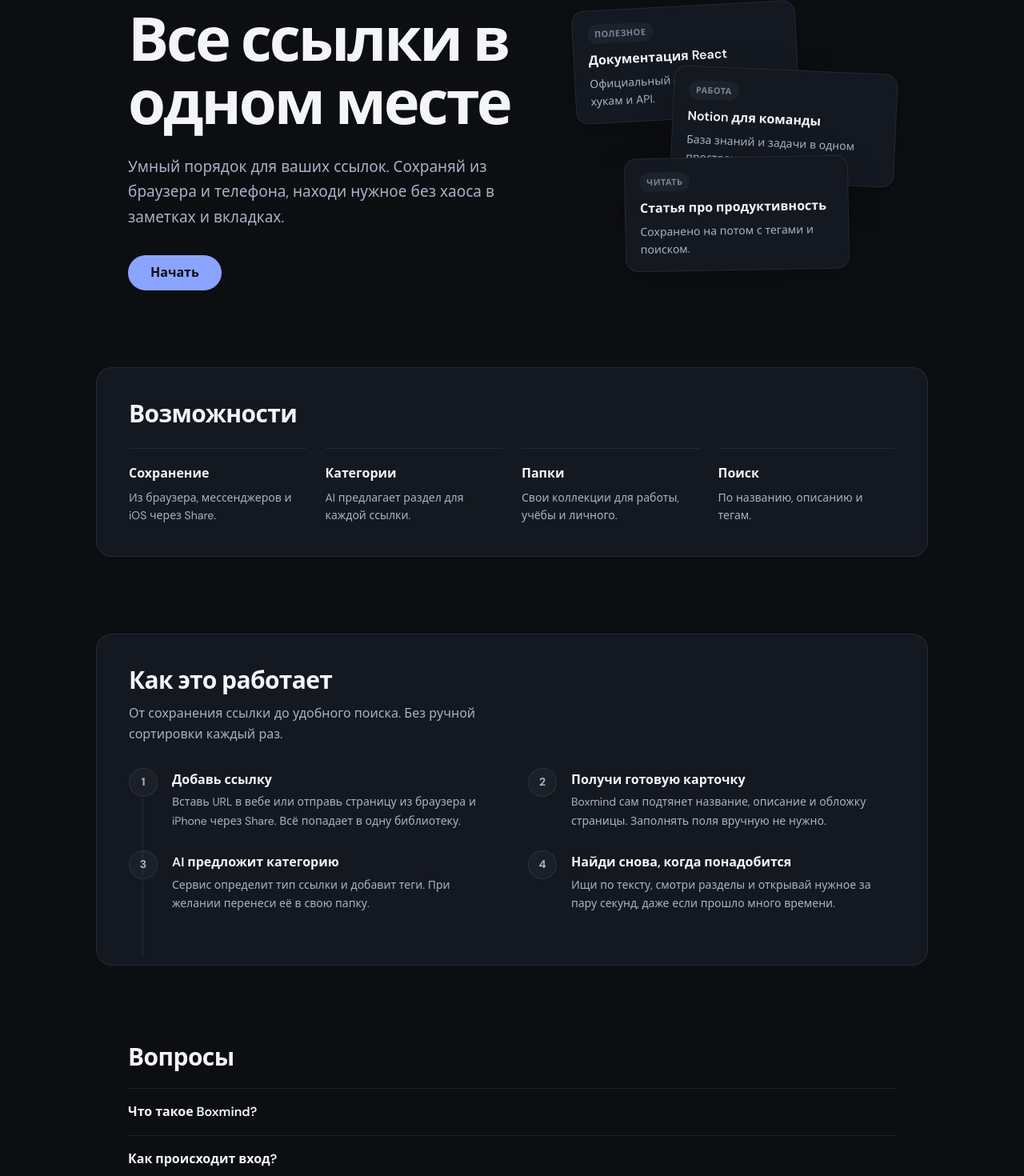
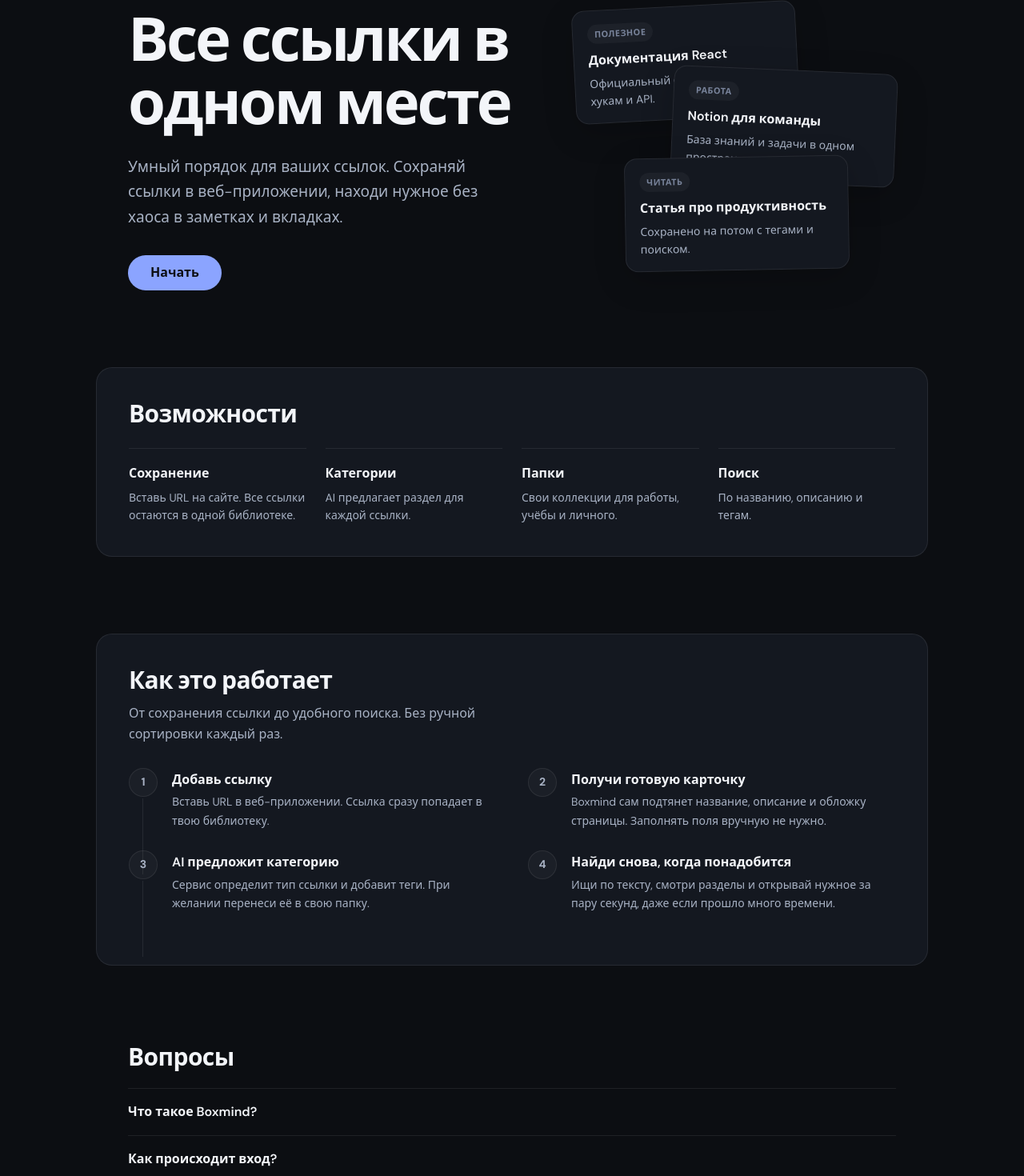
Before and after one commit to orphan433-code/boxmind, a React (Vite) app in the folder web/: page / in a window 1280 px wide. Shown: the part 166-1636 px from the top of the page at 80% size. Built offline with nearby package versions, Linux system fonts and the light colour scheme; no server answers.

Commit message:
UPD YAML

```diff
--- a/web/index.html
+++ b/web/index.html
@@ -7,7 +7,7 @@
     <meta name="color-scheme" content="dark" />
     <meta
       name="description"
-      content="Boxmind сохраняет ссылки из браузера и iOS, автоматически описывает их с помощью AI, раскладывает по категориям и помогает быстро находить нужное."
+      content="Boxmind - веб-сервис для закладок. Сохраняй ссылки по URL, получай описание с помощью AI, раскладывай по категориям и папкам и быстро находи нужное."
     />
     <meta name="robots" content="index, follow" />
     <link rel="canonical" href="https://app.boxmind.link/" />
@@ -16,7 +16,7 @@
     <meta property="og:title" content="Boxmind - умные закладки и порядок в ссылках" />
     <meta
       property="og:description"
-      content="Boxmind сохраняет ссылки из браузера и iOS, автоматически описывает их с помощью AI, раскладывает по категориям и помогает быстро находить нужное."
+      content="Boxmind - веб-сервис для закладок. Сохраняй ссылки по URL, получай описание с помощью AI, раскладывай по категориям и папкам и быстро находи нужное."
     />
     <meta property="og:url" content="https://app.boxmind.link/" />
     <meta property="og:image" content="https://app.boxmind.link/brand-icon.png" />
@@ -25,7 +25,7 @@
     <meta name="twitter:title" content="Boxmind - умные закладки и порядок в ссылках" />
     <meta
       name="twitter:description"
-      content="Boxmind сохраняет ссылки из браузера и iOS, автоматически описывает их с помощью AI, раскладывает по категориям и помогает быстро находить нужное."
+      content="Boxmind - веб-сервис для закладок. Сохраняй ссылки по URL, получай описание с помощью AI, раскладывай по категориям и папкам и быстро находи нужное."
     />
     <meta name="twitter:image" content="https://app.boxmind.link/brand-icon.png" />
     <title>Boxmind - умные закладки и порядок в ссылках</title>
--- a/web/src/pages/LandingPage.tsx
+++ b/web/src/pages/LandingPage.tsx
@@ -9,7 +9,7 @@ import { DEFAULT_DESCRIPTION, DEFAULT_TITLE, SITE_URL } from "../seo/site";
 const FEATURES = [
   {
     title: "Сохранение",
-    text: "Из браузера, мессенджеров и iOS через Share.",
+    text: "Вставь URL на сайте. Все ссылки остаются в одной библиотеке.",
   },
   {
     title: "Категории",
@@ -28,7 +28,7 @@ const FEATURES = [
 const STEPS = [
   {
     title: "Добавь ссылку",
-    text: "Вставь URL в вебе или отправь страницу из браузера и iPhone через Share. Всё попадает в одну библиотеку.",
+    text: "Вставь URL в веб-приложении. Ссылка сразу попадает в твою библиотеку.",
   },
   {
     title: "Получи готовую карточку",
@@ -48,7 +48,7 @@ const FAQ = [
   {
     question: "Что такое Boxmind?",
     answer:
-      "Boxmind - сервис для сохранения и организации ссылок. Он собирает закладки в одном месте, автоматически описывает страницы и помогает быстро возвращаться к нужному материалу. Подходит для работы, учёбы, чтения и личных подборок.",
+      "Boxmind - веб-сервис для сохранения и организации ссылок. Он собирает закладки в одном месте, автоматически описывает страницы и помогает быстро возвращаться к нужному материалу. Подходит для работы, учёбы, чтения и личных подборок.",
   },
   {
     question: "Как происходит вход?",
@@ -56,9 +56,9 @@ const FAQ = [
       "Вход по email без пароля. Указываешь почту, получаешь одноразовый код и подтверждаешь его на странице входа. После этого сессия сохраняется, и повторно вводить код нужно не каждый день.",
   },
   {
-    question: "Есть ли приложение для iPhone?",
+    question: "Есть ли мобильное приложение?",
     answer:
-      "Да. В iOS можно сохранять ссылки через Share и работать с закладками в мобильном приложении. Сохранённые материалы синхронизируются с веб-версией в одном аккаунте.",
+      "Сейчас Boxmind работает в браузере на компьютере и телефоне. Отдельное приложение для iPhone и расширение для Chrome пока в разработке и скоро появятся.",
   },
   {
     question: "Можно ли создавать свои папки?",
@@ -68,7 +68,7 @@ const FAQ = [
   {
     question: "Сколько это стоит?",
     answer:
-      "Сейчас Boxmind бесплатен для личного использования. Можно сохранять ссылки, пользоваться поиском, папками и мобильным приложением без оплаты и привязки карты.",
+      "Сейчас Boxmind бесплатен для личного использования. Можно сохранять ссылки, пользоваться поиском и папками без оплаты и привязки карты.",
   },
 ] as const;
 
@@ -88,7 +88,7 @@ function LandingJsonLd() {
           "@type": "SoftwareApplication",
           name: "Boxmind",
           applicationCategory: "ProductivityApplication",
-          operatingSystem: "Web, iOS",
+          operatingSystem: "Web",
           offers: {
             "@type": "Offer",
             price: "0",
@@ -163,7 +163,7 @@ export function LandingPage() {
             <p className="landing-kicker">Умные закладки</p>
             <h1 id="landing-hero-title">Все ссылки в одном месте</h1>
             <p className="landing-lead">
-              {TAGLINE}. Сохраняй из браузера и телефона, находи нужное без хаоса в заметках и
+              {TAGLINE}. Сохраняй ссылки в веб-приложении, находи нужное без хаоса в заметках и
               вкладках.
             </p>
             {!token && (
--- a/web/src/seo/site.ts
+++ b/web/src/seo/site.ts
@@ -3,6 +3,6 @@ export const SITE_NAME = "Boxmind";
 
 export const DEFAULT_TITLE = "Boxmind - умные закладки и порядок в ссылках";
 export const DEFAULT_DESCRIPTION =
-  "Boxmind сохраняет ссылки из браузера и iOS, автоматически описывает их с помощью AI, раскладывает по категориям и помогает быстро находить нужное.";
+  "Boxmind - веб-сервис для закладок. Сохраняй ссылки по URL, получай описание с помощью AI, раскладывай по категориям и папкам и быстро находи нужное.";
 
 export const OG_IMAGE = `${SITE_URL}/brand-icon.png`;
```
